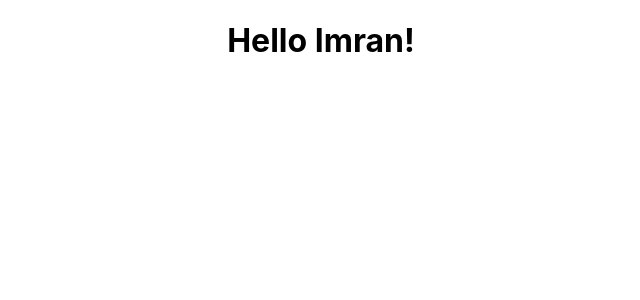
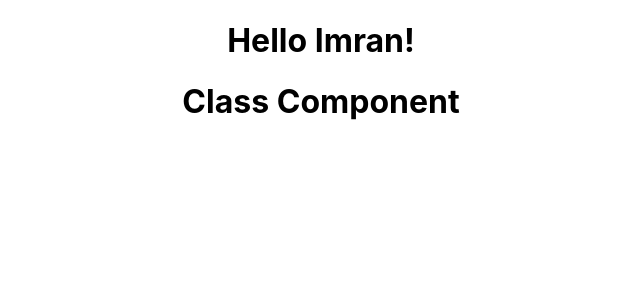
Before and after one commit to MdImranHabib/React, a React (Create React App) app in the folder hello-world/: page / in a window 1280 px wide. Shown: the top 300 px of the page, without its empty margins (319-959 px from the left). Built offline with nearby package versions, Linux system fonts and the light colour scheme.

Commit message:
added a class component named Welcome.js

```diff
--- a/hello-world/src/App.js
+++ b/hello-world/src/App.js
@@ -1,11 +1,13 @@
 import logo from './logo.svg';
 import './App.css';
 import {Greet} from "./components/Greet";
+import Welcome from "./components/Welcome";
 
 function App() {
   return (
     <div className="App">
       <Greet />
+      <Welcome />
     </div>
   );
 }
--- /dev/null
+++ b/hello-world/src/components/Welcome.js
@@ -0,0 +1,11 @@
+import React from "react";
+
+class Welcome extends React.Component{
+    render(){
+        return(
+            <h1>Class Component</h1>
+        );
+    }
+}
+
+export default Welcome;
```
